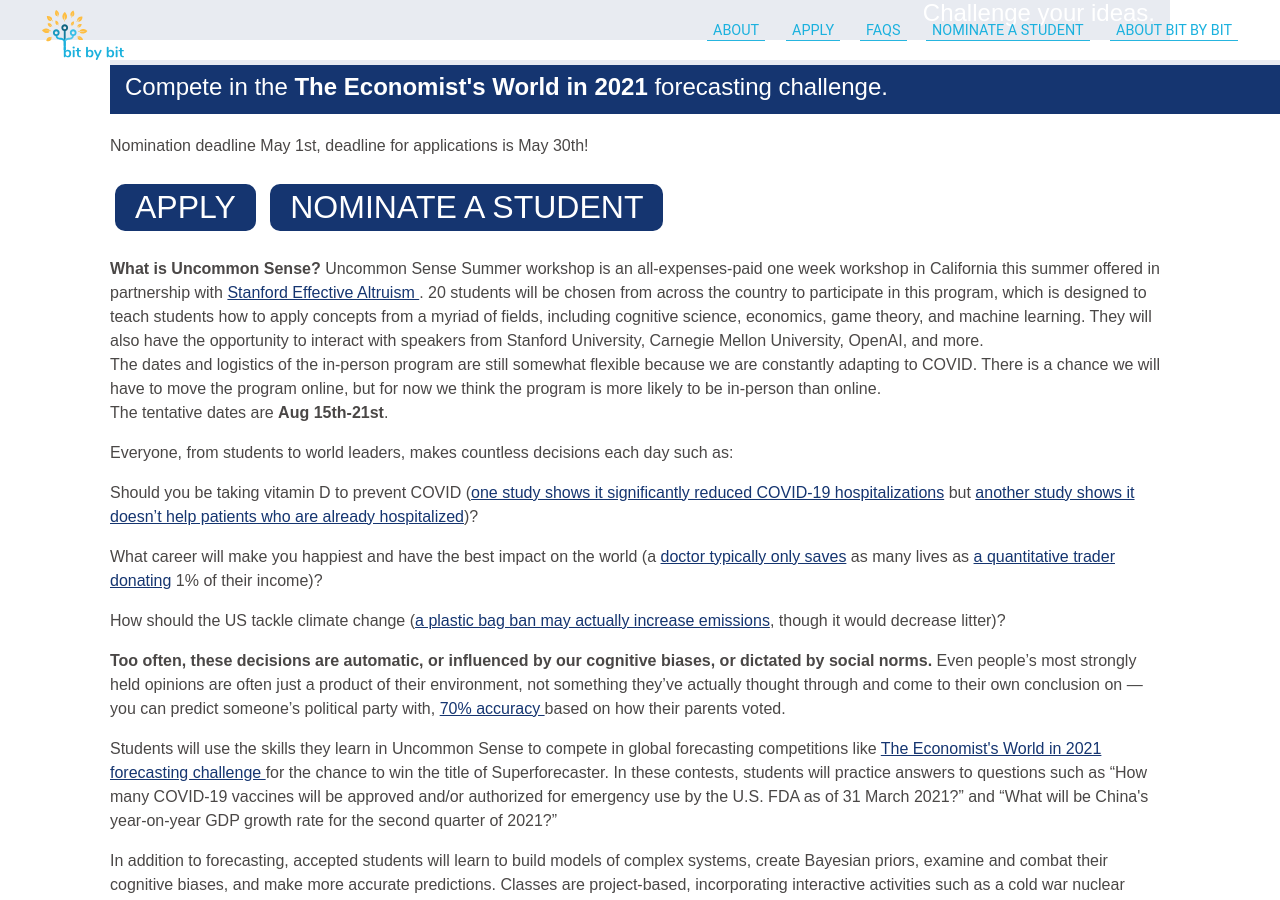
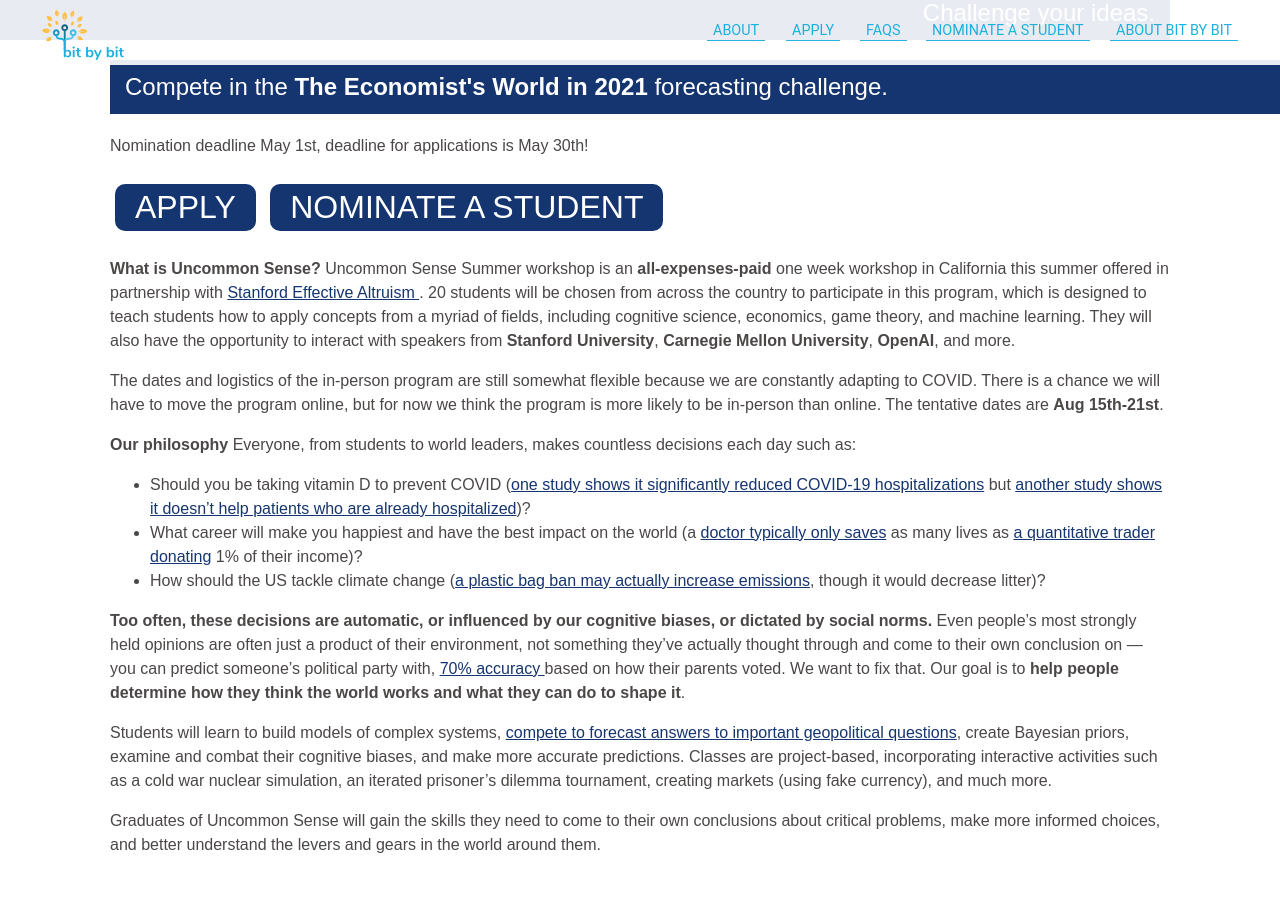
Before and after one commit to bit-by-bit-coding/bxb-website, a Jekyll site: the page built from uncommonsenseseminar.html, in a window 1280 px wide and 900 px high, scrolled down 569 px. Built offline with Jekyll 4.4.1, drawn with Linux system fonts in a browser that asks for light colours; nearby versions of some CDN libraries; some web fonts are replaced; some of the changed text lies outside the part shown.

Commit message:
Update uncommonsenseseminar.html

```diff
--- a/uncommonsenseseminar.html
+++ b/uncommonsenseseminar.html
@@ -31,7 +31,7 @@
 
             <p>
                 <strong>What is Uncommon Sense?</strong>
-                Uncommon Sense Summer workshop is an all-expenses-paid one week workshop in California this summer
+                Uncommon Sense Summer workshop is an <strong>all-expenses-paid</strong> one week workshop in California this summer
                 offered in partnership with
                 <a href="https://web.stanford.edu/group/ea/">
                     Stanford Effective Altruism
@@ -39,24 +39,27 @@
                 students will be chosen from across the country to participate in this program, which is designed to
                 teach students how to apply concepts from a myriad of fields, including cognitive science, economics,
                 game theory, and machine learning. They will also have the opportunity to interact with speakers from
-                Stanford University, Carnegie Mellon University, OpenAI, and more.
-                <br>
+                <strong>Stanford University</strong>, <strong>Carnegie Mellon University</strong>, <strong>OpenAI</strong>, and more.
+            </p>
+            <p>
                 The dates and logistics of the in-person program are still somewhat flexible because we are constantly
                 adapting to COVID. There is a chance we will have to move the program online, but for now we think the
                 program is more likely to be in-person than online.
-                <br>
+
                 The tentative dates are <strong>Aug 15th-21st</strong>.
             </p>
 
-            <p>Everyone, from students to world leaders, makes countless decisions each day such as:</p>
-            <p>
+            <p><strong>Our philosophy</strong> Everyone, from students to world leaders, makes countless decisions each
+                day such as:
+            <ul>
+                <li>
                     Should you be taking vitamin D to prevent COVID
                     (<a href="https://doi.org/10.1016/j.jsbmb.2020.105751">one study shows it significantly reduced
                         COVID-19 hospitalizations</a> but
                     <a href="https://www.nature.com/articles/s41598-020-77093-z">another study shows it doesn’t
                         help patients who are already hospitalized</a>)?
-            </p>
-            <p>
+                </li>
+                <li>
                     What career will make you happiest and have the best impact on the world (a
                     <a href="https://80000hours.org/2012/08/how-many-lives-does-a-doctor-save/">doctor typically
                         only saves</a>
@@ -67,12 +70,14 @@
                     <a
                         href="https://www.givewell.org/how-we-work/our-criteria/cost-effectiveness/cost-effectiveness-models">donating</a>
                     1% of their income)?
-            </p>
-            <p>
+                </li>
+                <li>
                     How should the US tackle climate change (<a
                         href="https://www.vox.com/2014/10/4/6901299/plastic-bags-environment">a
                         plastic bag ban may actually increase emissions</a>,
                     though it would decrease litter)?
+                </li>
+            </ul>
             </p>
 
             <p>
@@ -85,7 +90,8 @@
                 <a href="https://news.gallup.com/poll/14515/teens-stay-true-parents-political-perspectives.aspx">
                     70% accuracy
                 </a>
-                based on how their parents voted.
+                based on how their parents voted. We want to fix that. Our goal is to <strong>help people determine how
+                    they think the world works and what they can do to shape it</strong>.
             </p>
 
             <!-- <p>
@@ -95,7 +101,7 @@
                 Stanford students provides students with valuable critical thinking skills in a unique
                 discussion-based format.
             </p> -->
-            <p>
+            <!-- <p>
                 Students will use the skills they learn in Uncommon Sense to compete in global forecasting
                 competitions like
                 <a href="https://www.gjopen.com/challenges/50-the-economist-the-world-in-2021">
@@ -105,42 +111,16 @@
                 “How many COVID-19 vaccines will be approved and/or authorized for emergency use by the U.S. FDA
                 as of 31 March 2021?” and “What will be China's year-on-year GDP growth rate for the second quarter
                 of 2021?”
-            </p>
+            </p> -->
             <p>
-                In addition to forecasting, accepted students will learn to build models of complex systems, create
+                Students will learn to build models of complex systems, <a
+                    href="https://www.gjopen.com/challenges/50-the-economist-the-world-in-2021">compete to forecast
+                    answers to important geopolitical questions</a>, create
                 Bayesian priors, examine and combat their cognitive biases, and make more accurate predictions. Classes
                 are project-based, incorporating interactive activities such as a cold war nuclear simulation, an
-                iterated prisoner’s dilemma tournament, betting with fake currency, and much more.
+                iterated prisoner’s dilemma tournament, creating markets (using fake currency), and much more.
             </p>
-            <p>
-                Above all, Uncommon Sense will help you reconsider the countless decisions you make each day, like:
-            </p>
-            <p>
-                Should you be taking vitamin D to prevent COVID
-                (<a href="https://doi.org/10.1016/j.jsbmb.2020.105751">one study shows it significantly reduced COVID-19
-                    hospitalizations
-                </a>
-                but
-                <a href="https://www.nature.com/articles/s41598-020-77093-z">
-                    another study shows it doesn’t help patients who are already hospitalized</a>)?
-                What career will make you happiest and have the best impact on the world
-                (<a href="https://80000hours.org/2012/08/how-many-lives-does-a-doctor-save/">a doctor typically only
-                    saves
-                </a>
-                as many lives as
-                <a
-                    href="https://80000hours.org/2017/05/how-much-do-hedge-fund-traders-earn/#how-do-hedge-funds-make-money-and-how-is-it-shared-among-the-employees">
-                    a quantitative trader
-                </a>
-                <a
-                    href="https://www.givewell.org/how-we-work/our-criteria/cost-effectiveness/cost-effectiveness-models">
-                    donating
-                </a>
-                1% of their income)? How should the US tackle
-                climate change (<a href="https://www.vox.com/2014/10/4/6901299/plastic-bags-environment">a plastic bag
-                    ban may actually
-                    increase emissions</a>, though it would decrease litter)?
-            </p>
+
             <p>
                 Graduates of Uncommon Sense will gain the skills they need to come to their own conclusions about
                 critical problems, make more informed choices, and better understand the levers and gears in the world
```
Lines whose indentation alone changed are shown as unchanged.
